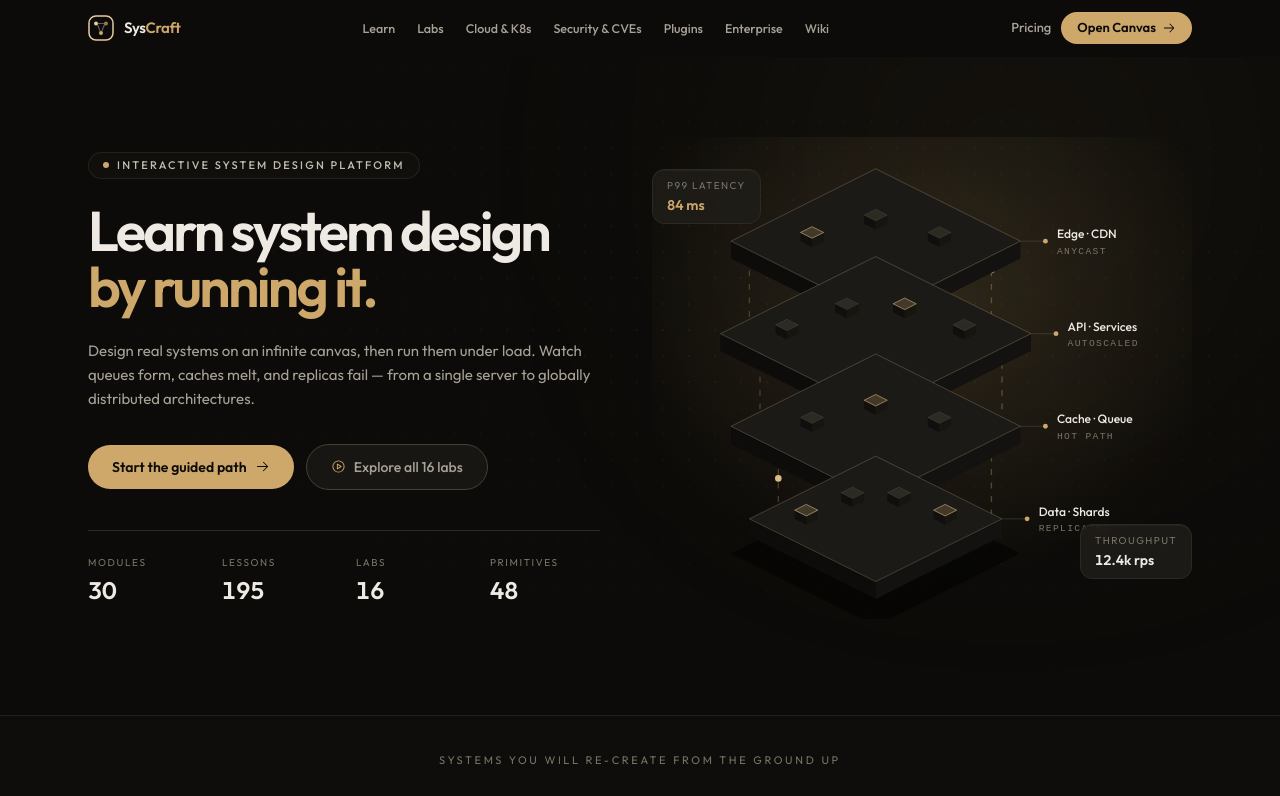
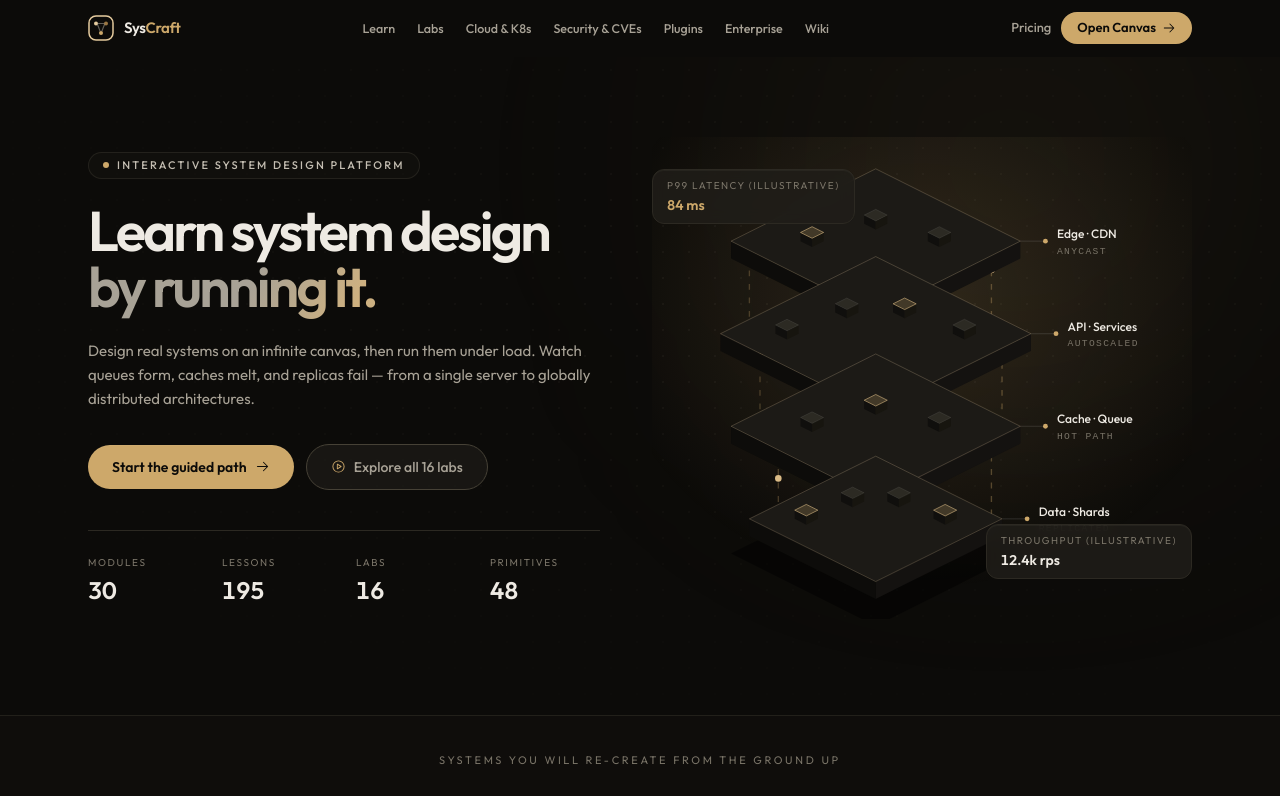
Before and after one commit to Varun9490/SysCraft, a Next.js app: page / in a window 1280 px wide. Shown: the top 796 px of the page. Built offline with nearby package versions, Linux system fonts and the light colour scheme.

Commit message:
feat: add ShinyText to hero, label illustrative stats

```diff
--- a/src/components/landing/Hero.tsx
+++ b/src/components/landing/Hero.tsx
@@ -5,6 +5,7 @@ import { motion } from "framer-motion";
 import { ArrowRight, PlayCircle } from "@/components/ui/icons";
 import { Counter, Magnetic, StaggerChild, StaggerGroup } from "@/components/ui/motion";
 import { IsometricArchitecture } from "@/components/diagrams/IsometricArchitecture";
+import { ShinyText } from "@/components/ui/reactbits/ShinyText";
 import { CONTENT_COUNTS, HERO_STATS } from "@/data/contentManifest";
 
 const STATS = HERO_STATS;
@@ -29,7 +30,9 @@ export function Hero() {
           <StaggerChild>
             <h1 className="mt-6 text-balance text-4xl font-semibold leading-[1.04] tracking-tighter text-content sm:text-5xl lg:text-[3.5rem]">
               Learn system design
-              <span className="block text-brass">by running it.</span>
+              <span className="block text-brass">
+                <ShinyText text="by running it." />
+              </span>
             </h1>
           </StaggerChild>
 
@@ -91,7 +94,7 @@ export function Hero() {
             className="absolute left-0 top-8 hidden md:block"
           >
             <div className="animate-float-slow rounded-xl border border-line bg-app-raised/85 px-3.5 py-2 shadow-card backdrop-blur">
-              <p className="text-[10px] uppercase tracking-[0.14em] text-content-tertiary">p99 latency</p>
+              <p className="text-[10px] uppercase tracking-[0.14em] text-content-tertiary">p99 latency (illustrative)</p>
               <p className="mt-0.5 text-sm font-semibold tabular-nums text-brass">84 ms</p>
             </div>
           </motion.div>
@@ -103,7 +106,7 @@ export function Hero() {
             className="absolute bottom-10 right-0 hidden md:block"
           >
             <div className="animate-float-slow rounded-xl border border-line bg-app-raised/85 px-3.5 py-2 shadow-card backdrop-blur" style={{ animationDelay: "1.4s" }}>
-              <p className="text-[10px] uppercase tracking-[0.14em] text-content-tertiary">throughput</p>
+              <p className="text-[10px] uppercase tracking-[0.14em] text-content-tertiary">throughput (illustrative)</p>
               <p className="mt-0.5 text-sm font-semibold tabular-nums text-content">12.4k rps</p>
             </div>
           </motion.div>
```
